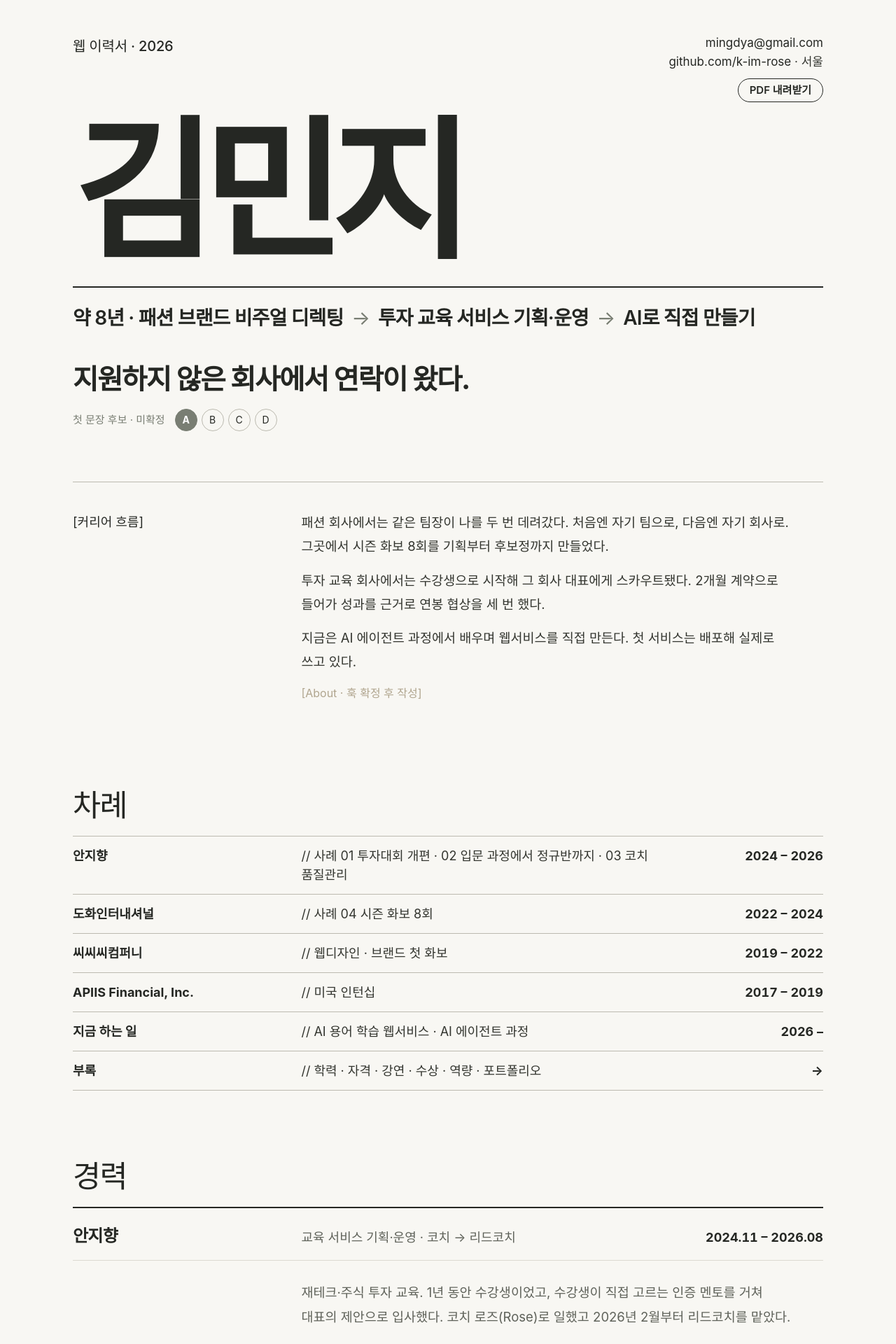
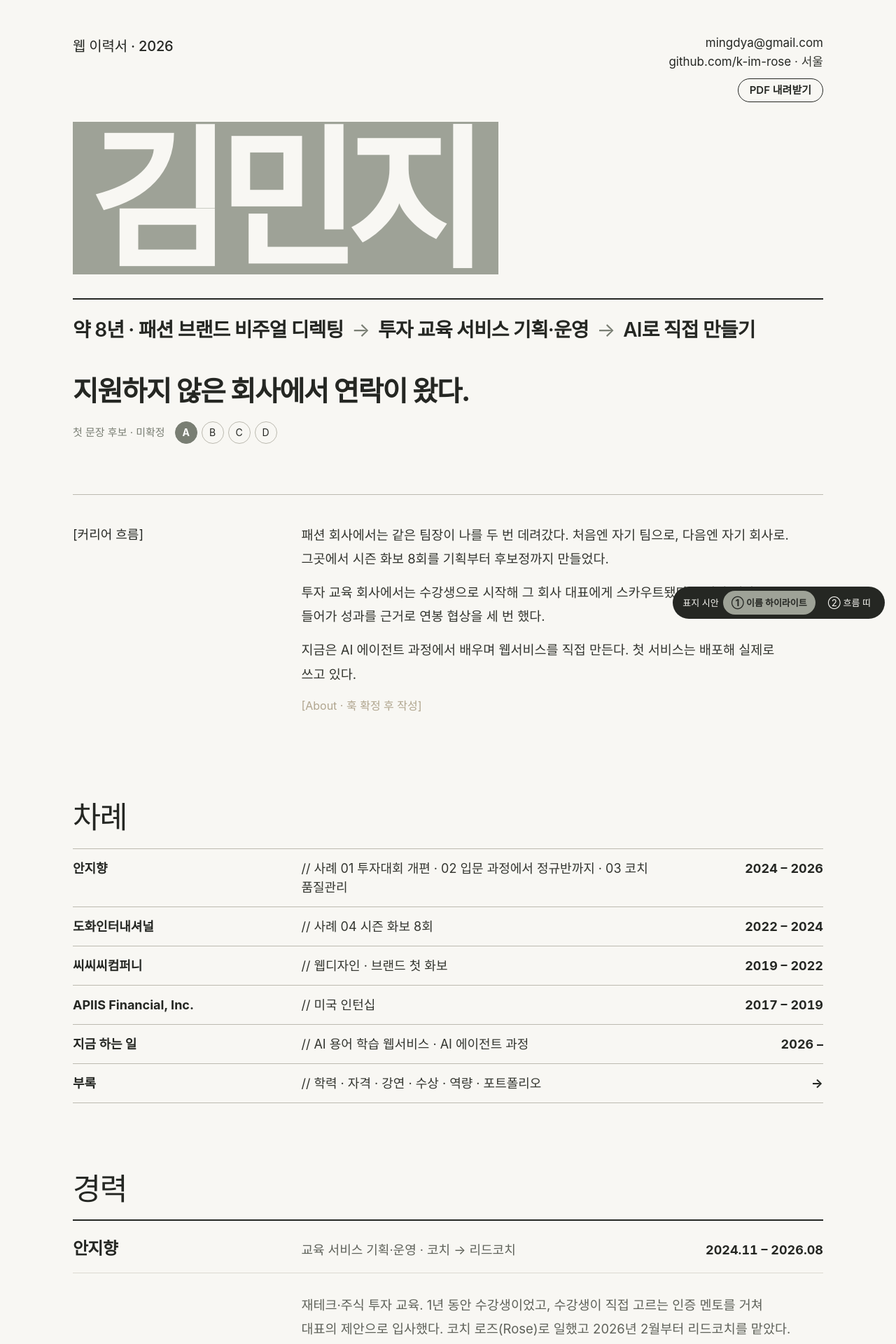
Before and after one commit to k-im-rose/k-im-rose.github.io, a Jekyll site: the page built from draft-cv.html, in a window 1280 px wide. Shown: the top 1920 px of the page at 70% size. Built offline with Jekyll 4.4.1, drawn with Linux system fonts in a browser that asks for light colours; some web fonts are replaced.

Commit message:
이력서 시안: 밝은 세이지 면, 표지 두 가지, 사례 머리를 왼쪽 칸으로
- 면 전용 밝은 세이지 #9EA297 추가 (글자색 세이지 #797E73은 그대로)
- 표지 시안 ① 이름 뒤 하이라이트 상자(이름은 바탕색) ② 커리어 흐름 띠(이름 아래 선 없앰)
- 사례 번호·제목·부제를 왼쪽 칸에 두고 스크롤 시 따라오게
- 시안 페이지 오른쪽 아래에 표지 비교 스위치 (?cover=name / band)

Co-Authored-By: Claude Opus 5.5 <noreply@anthropic.com>

```diff
--- a/assets/css/cv.css
+++ b/assets/css/cv.css
@@ -197,3 +197,41 @@ a.row:hover, a.row:hover b, a.row:hover span { color: #fff; }
   .case, .more, .row, .skills { break-inside: avoid; }
   a { text-decoration: none; }
 }
+
+/* ═════ 3차: 밝은 세이지 면 + 왼쪽 칸 활용 ═════ */
+:root { --sage-light: #9EA297; }   /* 글자용 세이지(#797E73)보다 밝은 면 전용 색 */
+
+/* 표지 시안 ① 이름 하이라이트: 이름 크기에 맞춘 상자, 글자는 바탕색 */
+body[data-cover="name"] .name span {
+  display: inline-block; background: var(--sage-light); color: var(--paper);
+  padding: 0.06em 0.16em 0.02em 0.1em;
+}
+
+/* 표지 시안 ② 흐름 띠: 이름 아래 선 대신 한 줄 띠 */
+body[data-cover="band"] .flow {
+  border-top: 0; background: var(--sage-light); color: var(--ink);
+  padding: 18px 24px; margin-top: 36px;
+}
+body[data-cover="band"] .flow span { color: var(--paper); font-weight: 600; }
+
+/* 사례: 번호·제목·부제는 왼쪽 칸, 문제/한 일/결과는 내용 칸 */
+.job .body > .case { grid-column: 1 / 4; max-width: none; display: grid; grid-template-columns: var(--cols); column-gap: var(--gap); align-items: start; }
+.case-head { grid-column: 1; position: sticky; top: 24px; padding-top: 14px; }
+.case-head .case-no { font-size: 15px; letter-spacing: 0.02em; }
+.case-head h3 { font-size: 22px; margin: 0; }
+.case-head h3 span { margin-top: 6px; font-size: 16.5px; line-height: 1.55; }
+.case dl { grid-column: 2 / 4; max-width: var(--measure); }
+
+/* 시안 비교 스위치 (시안 페이지 전용) */
+.review { position: fixed; right: 16px; bottom: 16px; z-index: 10; display: flex; gap: 6px; align-items: center; padding: 6px 8px 6px 14px; background: var(--ink); color: var(--paper); border-radius: 999px; font-size: 13px; }
+.review button { font: inherit; font-size: 13px; border: 0; border-radius: 999px; padding: 5px 12px; background: transparent; color: var(--paper); cursor: pointer; }
+.review button.on { background: var(--sage-light); color: var(--ink); font-weight: 700; }
+
+@media (max-width: 720px) {
+  .job .body > .case { display: block; }
+  .case-head { position: static; padding-top: 0; margin-bottom: 14px; }
+  .case-head h3 { font-size: 20px; }
+  body[data-cover="band"] .flow { padding: 14px 16px; }
+  .review { left: 12px; right: 12px; justify-content: center; }
+}
+@media print { .review { display: none; } .case-head { position: static; } }
--- a/draft-cv.html
+++ b/draft-cv.html
@@ -17,7 +17,7 @@ draft_page: true
     </div>
   </div>
 
-  <h1 class="name">김민지</h1>
+  <h1 class="name"><span>김민지</span></h1>
 
   <p class="flow">약 8년 · 패션 브랜드 비주얼 디렉팅 <span>→</span> 투자 교육 서비스 기획·운영 <span>→</span> AI로 직접 만들기</p>
 
@@ -67,8 +67,8 @@ draft_page: true
       <p class="lede">재테크·주식 투자 교육. 1년 동안 수강생이었고, 수강생이 직접 고르는 인증 멘토를 거쳐 대표의 제안으로 입사했다. 코치 로즈(Rose)로 일했고 2026년 2월부터 리드코치를 맡았다.</p>
 
       <section class="case" id="case-1">
-        <p class="case-no">사례 01</p>
-        <h3>투자대회 개편 <span>참여를 독려하는 대신 규칙을 바꿨다</span></h3>
+        <div class="case-head"><p class="case-no">사례 01</p>
+        <h3>투자대회 개편 <span>참여를 독려하는 대신 규칙을 바꿨다</span></h3></div>
         <dl>
           <dt>문제</dt><dd>참여는 오래 이어지지 않았고 상금 지출은 컸다. 수강생 25명에게 설문해 보니 문제는 의지가 아니라 계속 참여할 이유가 없는 구조였다.</dd>
           <dt>한 일</dt><dd>인증할 때마다 쌓이는 포인트제를 만들고, 신청 없이 자동으로 참여되게 바꿨다. 개발팀에는 필요한 기능을 정리해 넘기고 개편안을 직접 보고했다.</dd>
@@ -82,8 +82,8 @@ draft_page: true
       </section>
 
       <section class="case" id="case-2">
-        <p class="case-no">사례 02</p>
-        <h3>입문 과정에서 정규반까지 <span>처음 만든 과정이 다음 과정으로 이어지게</span></h3>
+        <div class="case-head"><p class="case-no">사례 02</p>
+        <h3>입문 과정에서 정규반까지 <span>처음 만든 과정이 다음 과정으로 이어지게</span></h3></div>
         <dl>
           <dt>과제</dt><dd>저가 입문 과정을 새로 만들고, 그 과정이 고가 정규반과 심화반으로 이어지게 하는 일. 심화반은 입사 한 달 차에 모집 체계 없이 맡았다.</dd>
           <dt>한 일</dt><dd>입문 과정인 저위험 챌린지를 직접 기획하고 시작했다. 챌린지와 정규반 사이에 10분짜리 1:1 입학 상담 단계를 제안해 넣고 상담 매뉴얼을 만들었다. 정규반 5기는 41명을 직접 모집했다.</dd>
@@ -99,8 +99,8 @@ draft_page: true
       </section>
 
       <section class="case" id="case-3">
-        <p class="case-no">사례 03</p>
-        <h3>AI로 거르고 사람이 듣는 코치 품질관리 <span>외부 코치 여러 명의 세션을 리드코치 한 명이 점검하는 방법</span></h3>
+        <div class="case-head"><p class="case-no">사례 03</p>
+        <h3>AI로 거르고 사람이 듣는 코치 품질관리 <span>외부 코치 여러 명의 세션을 리드코치 한 명이 점검하는 방법</span></h3></div>
         <dl>
           <dt>문제</dt><dd>코치마다 말하는 방식이 달라 수강생 경험이 들쭉날쭉했다.</dd>
           <dt>한 일</dt><dd>신규 1:1 코칭 상품을 함께 기획하고 리드코치로 외부 코치 교육을 맡았다. 코치 기준서를 쓰고 그 기준으로 Claude 검토 프롬프트를 만들었다. 금지 발언, 질문 기법, 발화 비율 등 6개 항목과 심각도 5단계를 정했고, 화자가 불확실하면 판단을 보류하게 했다.</dd>
@@ -128,8 +128,8 @@ draft_page: true
       <p class="lede">West Grand Boulevard(WGB), 포시즌. 씨씨씨컴퍼니에서 나를 데려간 팀장이 회사를 차리며 다시 불렀다.</p>
 
       <section class="case" id="case-4">
-        <p class="case-no">사례 04</p>
-        <h3>시즌 화보 8회 <span>콘셉트부터 최종 이미지까지 한 사람이</span></h3>
+        <div class="case-head"><p class="case-no">사례 04</p>
+        <h3>시즌 화보 8회 <span>콘셉트부터 최종 이미지까지 한 사람이</span></h3></div>
         <dl>
           <dt>맡은 일</dt><dd>WGB와 포시즌의 시즌 화보를 2년 동안 만들었다. 콘셉트와 무드보드, 모델·포토그래퍼·헤어메이크업 섭외, 스타일링, 현장 디렉팅, 후보정까지 전 과정을 맡았다.</dd>
           <dt>한 일</dt><dd>샘플이 늦게 나오는 일정에 맞춰 옷 없이 스타일링과 동선을 미리 짜고 현장에서 완성했다.</dd>
@@ -242,3 +242,21 @@ draft_page: true
 </footer>
 
 </main>
+
+<div class="review" role="group" aria-label="표지 시안 비교">
+  <span>표지 시안</span>
+  <button type="button" class="on" data-cover="name">① 이름 하이라이트</button>
+  <button type="button" data-cover="band">② 흐름 띠</button>
+</div>
+<script>
+  (function () {
+    var q = new URLSearchParams(location.search).get('cover');
+    var btns = document.querySelectorAll('.review button');
+    function set(v) {
+      document.body.dataset.cover = v;
+      btns.forEach(function (b) { b.classList.toggle('on', b.dataset.cover === v); });
+    }
+    btns.forEach(function (b) { b.addEventListener('click', function () { set(b.dataset.cover); }); });
+    set(q === 'band' ? 'band' : 'name');
+  })();
+</script>
```
